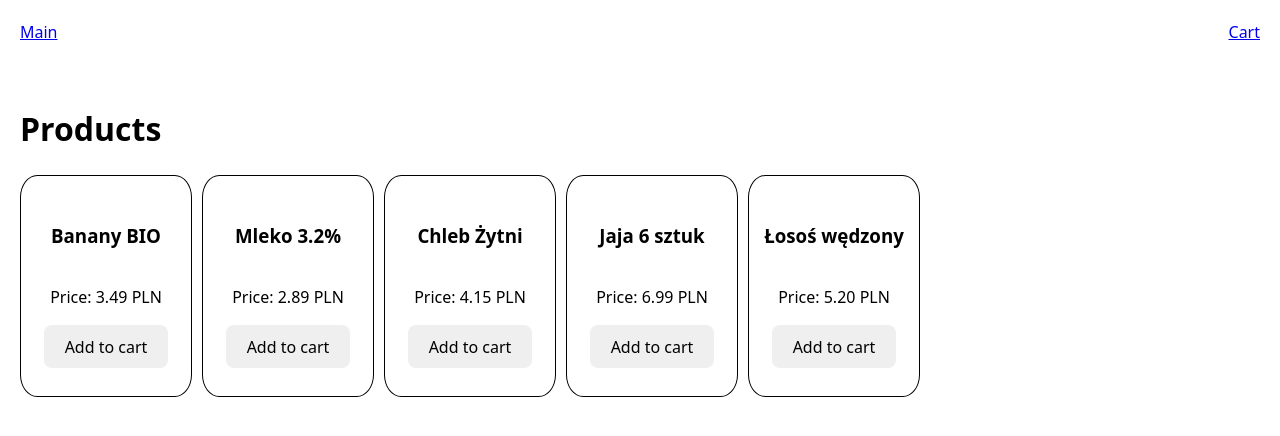
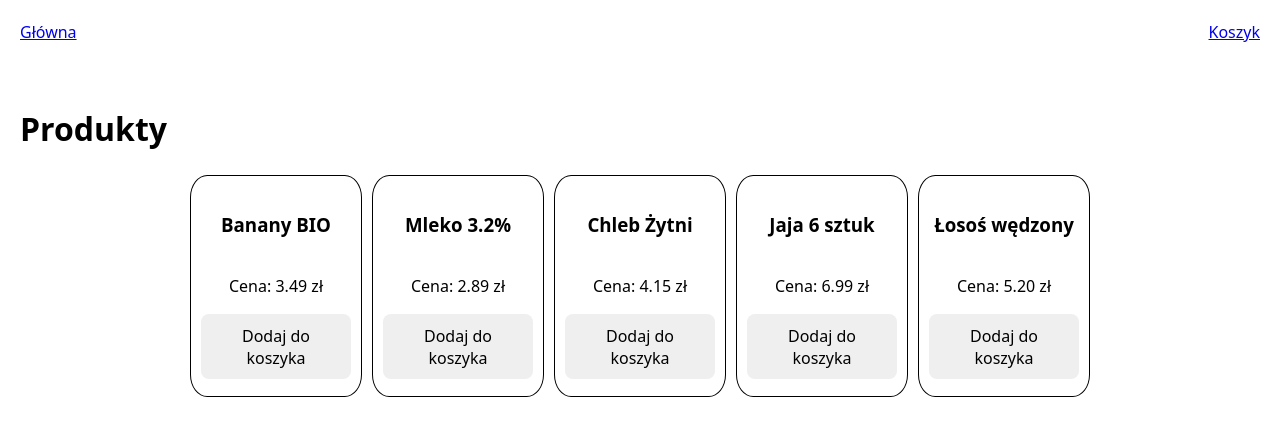
Before and after one commit to j4rv1sgg/ocado-test, a React (Vite) app: page / in a window 1280 px wide. Shown: the top 436 px of the page. Built offline with nearby package versions, Linux system fonts and the light colour scheme.

Commit message:
update language

```diff
--- a/src/app/routes.tsx
+++ b/src/app/routes.tsx
@@ -1,6 +1,6 @@
 import { Routes, Route } from 'react-router-dom';
-import OrderSummary from '../pages/OrderSummary.tsx';
-import OrderConfirmation from '../pages/OrderConfirmation.tsx';
+// import OrderSummary from '../pages/OrderSummary.tsx';
+// import OrderConfirmation from '../pages/OrderConfirmation.tsx';
 import CartPage from '../features/cart/pages/CartPage.tsx';
 import ProductListPage from '../features/products/pages/ProductListPage.tsx';
 
@@ -9,8 +9,8 @@ const AppRoutes = () => {
     <Routes>
       <Route element={<ProductListPage />} path="/" />
       <Route element={<CartPage />} path="/cart" />
-      <Route element={<OrderSummary />} path="/order-summary" />
-      <Route element={<OrderConfirmation />} path="/order-confirmation" />
+      {/* <Route element={<OrderSummary />} path="/order-summary" />
+      <Route element={<OrderConfirmation />} path="/order-confirmation" /> */}
     </Routes>
   );
 };
--- a/src/features/products/components/ProductCard/index.tsx
+++ b/src/features/products/components/ProductCard/index.tsx
@@ -13,8 +13,8 @@ const ProductCard: React.FC<ProductCardProps> = ({ product }) => {
   return (
     <div className={styles.card}>
         <h3 className={styles.title}>{product.name}</h3>
-        <p className={styles.price}>Price: {product.price.main}.{product.price.fractional} PLN</p>
-        <button className={styles.button} onClick={() => addToCart(product)}>Add to cart</button>
+        <p className={styles.price}>Cena: {product.price.main}.{product.price.fractional} zł</p>
+        <button className={styles.button} onClick={() => addToCart(product)}>Dodaj do koszyka</button>
     </div>
   )
 }
--- a/src/features/products/components/ProductList/ProductList.module.css
+++ b/src/features/products/components/ProductList/ProductList.module.css
@@ -2,4 +2,5 @@
   display: flex;
   gap: 10px;
   flex-wrap: wrap;
+  justify-content: center;
 }
--- a/src/features/products/pages/ProductListPage.tsx
+++ b/src/features/products/pages/ProductListPage.tsx
@@ -4,7 +4,7 @@ import { products } from "../../cart/data/products";
 const ProductListPage: React.FC = () => {
   return (
     <>
-      <h1>Products</h1>
+      <h1>Produkty</h1>
       <ProductList products={products}></ProductList>
     </>
   );
--- a/src/pages/OrderConfirmation.tsx
+++ /dev/null
@@ -1,5 +0,0 @@
-const OrderConfirmation: React.FC = () => {
-  return <>Order Confirmation</>;
-}
-
-export default OrderConfirmation
--- a/src/pages/OrderSummary.tsx
+++ /dev/null
@@ -1,5 +0,0 @@
-const OrderSummary: React.FC = () => {
-  return <>OrderSummary</>;
-};
-
-export default OrderSummary;
--- a/src/shared/components/Layout/index.tsx
+++ b/src/shared/components/Layout/index.tsx
@@ -11,8 +11,8 @@ export const Layout = ({ children }: LayoutProps) => {
     <div className={styles.container}>
       <header className={styles.header}>
         <nav className={styles.nav}>
-          <Link to='/'>Main</Link>
-          <Link to='/cart'>Cart</Link>
+          <Link to='/'>Główna</Link>
+          <Link to='/cart'>Koszyk</Link>
         </nav>
       </header>
       <main className={styles.main}>
```
